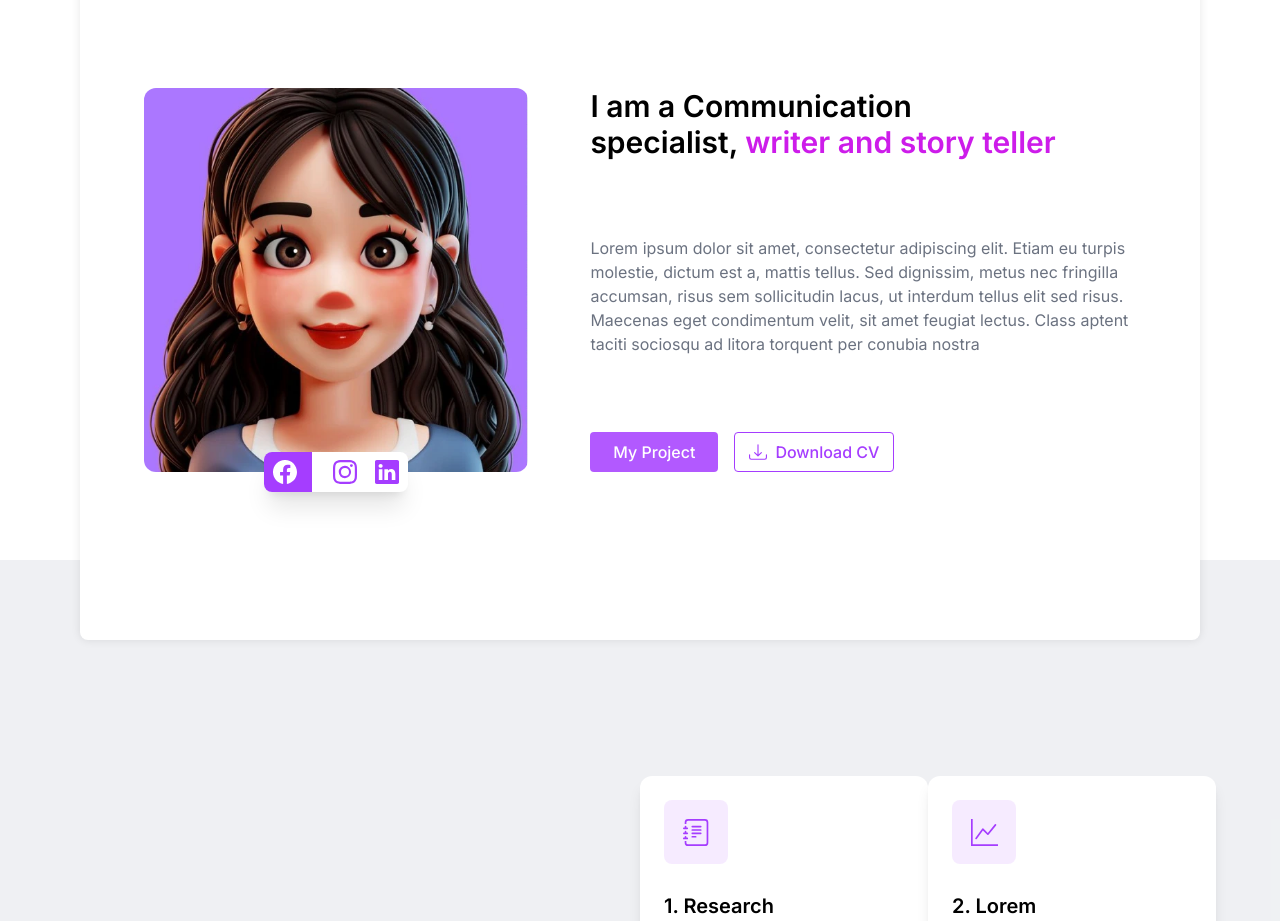
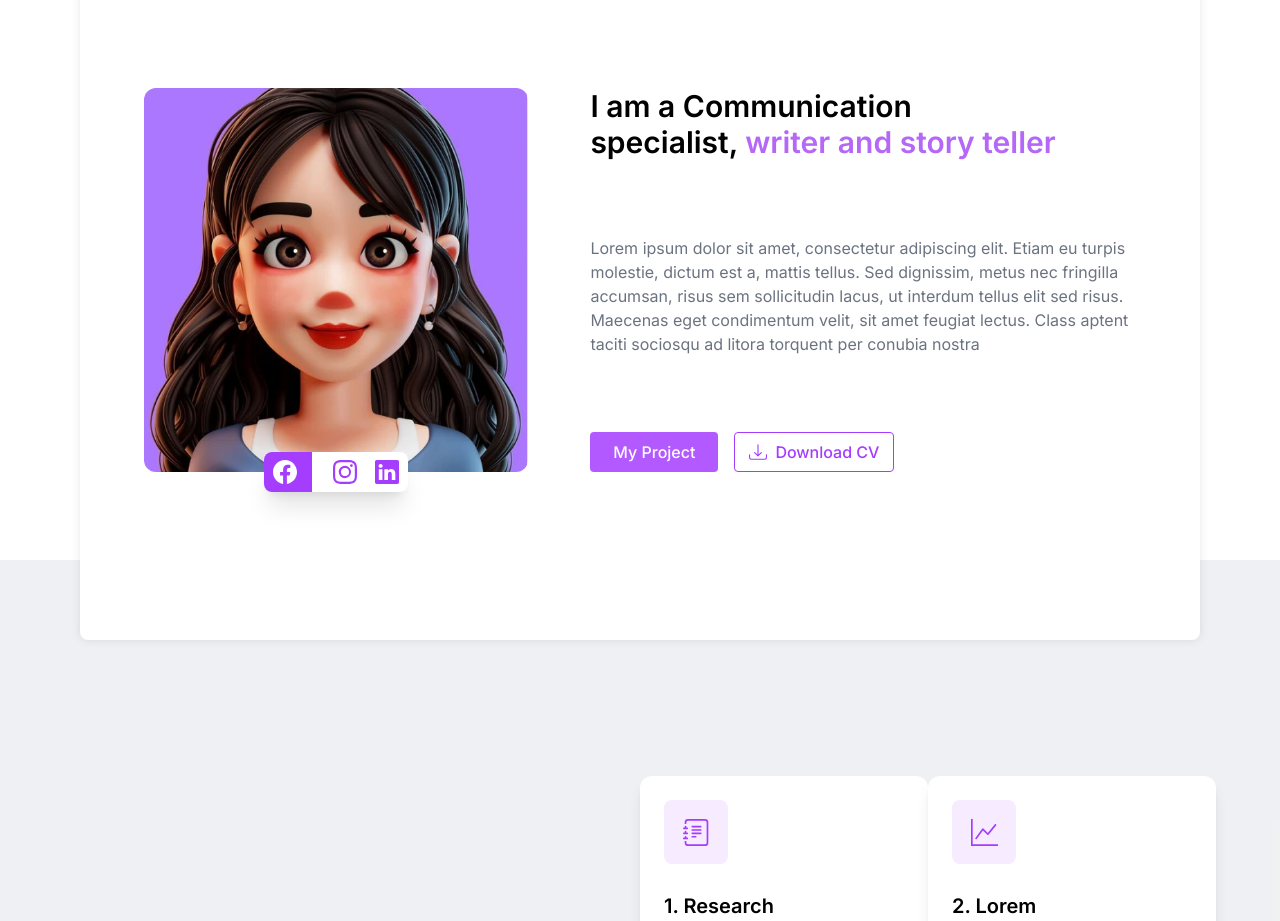
Before and after one commit to wilfriedNgassarou/communication-specialist-landing-page, a React (Vite) app: page / in a window 1280 px wide. Shown: the part 960-1881 px from the top of the page. Built offline with nearby package versions, Linux system fonts and the light colour scheme.

Commit message:
Updated secondary color and added scroll behavior

```diff
--- a/src/index.css
+++ b/src/index.css
@@ -2,6 +2,10 @@
 @tailwind components;
 @tailwind utilities;
 
+* {
+  scroll-behavior: smooth;
+}
+
 body {
   font-family: "Inter", serif;
 }
--- a/tailwind.config.js
+++ b/tailwind.config.js
@@ -8,7 +8,7 @@ export default {
     extend: {
       colors: {
         primary: "#A53DFF",
-        secondary: "#CD1CEA",
+        secondary: "#b568f7",
       },
     },
   },
```
